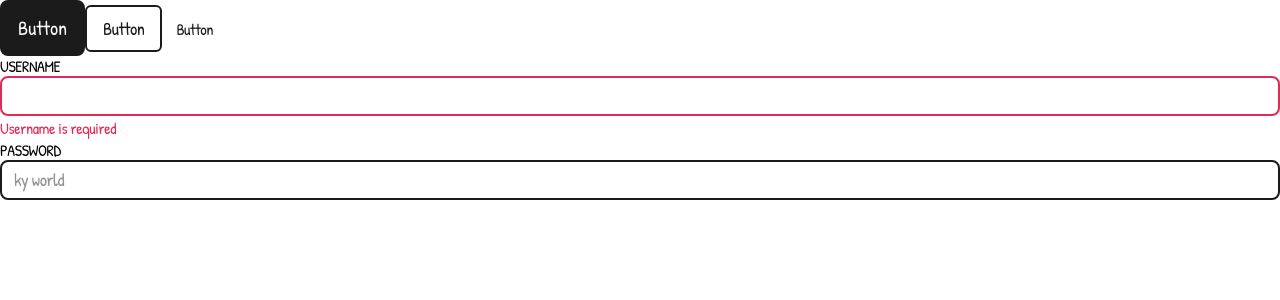
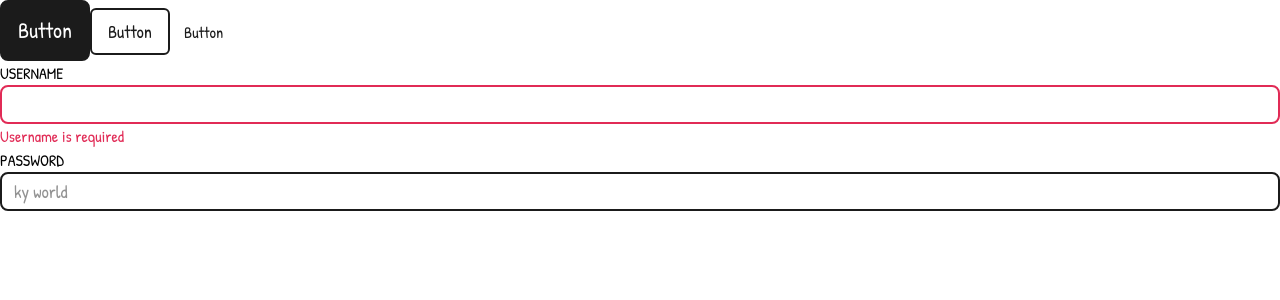
Before and after one commit to vmamchur/gallery, an Angular app in the folder client/: page / in a window 1280 px wide. Shown: the top 300 px of the page. Built offline with nearby package versions, Linux system fonts and the light colour scheme.

Commit message:
feat(client/config): add typography to tailwind config

```diff
--- a/client/src/app/shared/components/button/button.component.ts
+++ b/client/src/app/shared/components/button/button.component.ts
@@ -7,9 +7,9 @@ const BUTTON_VARIANT = {
 };
 
 const BUTTON_SIZE = {
-  s: 'px-3 py-1 rounded-md text-base tracking-tight',
-  m: 'px-4 py-2 rounded-md text-lg leading-normal tracking-tight',
-  l: 'px-4 py-3 rounded-lg text-xl leading-7',
+  s: 'px-3 py-1 rounded-md text-caption',
+  m: 'px-4 py-2 rounded-md text-body',
+  l: 'px-4 py-3 rounded-lg text-body-lg',
 };
 
 @Component({
--- a/client/src/app/shared/components/input/input.component.html
+++ b/client/src/app/shared/components/input/input.component.html
@@ -1,15 +1,15 @@
 <label class="flex flex-col">
   @if (label) {
-    <span class="uppercase leading-tight tracking-tight">{{ label }}</span>
+    <span class="text-caption uppercase">{{ label }}</span>
   }
 
   <input
-    class="py-1 px-3 border-2 rounded-lg text-lg tracking-tight border-black text-black placeholder:text-primary-400 outline-none"
+    class="py-1 px-3 border-2 rounded-lg text-body border-black text-black placeholder:text-primary-400 outline-none"
     [class.border-error]="hasError"
     [placeholder]="placeholder"
   />
 
   @if (hint) {
-    <span class="tracking-tight" [class.text-error]="hasError">{{ hint }}</span>
+    <span class="text-caption" [class.text-error]="hasError">{{ hint }}</span>
   }
 </label>
--- a/client/tailwind.config.js
+++ b/client/tailwind.config.js
@@ -4,8 +4,19 @@ module.exports = {
   content: ["./src/**/*.{html,ts}"],
   theme: {
     extend: {
+      fontSize: {
+        "display-lg": "64px",
+        display: "48px",
+        "header-1": "34px",
+        "header-2": "28px",
+        "header-3": "24px",
+        "body-lg": "22px",
+        body: "18px",
+        caption: "16px",
+        tiny: "14px",
+      },
       fontFamily: {
-        sans: ['"Patrick Hand"', ...defaultTheme.fontFamily.sans],
+        sans: ["Patrick Hand", ...defaultTheme.fontFamily.sans],
       },
       colors: {
         white: "#FFFFFF",
```
